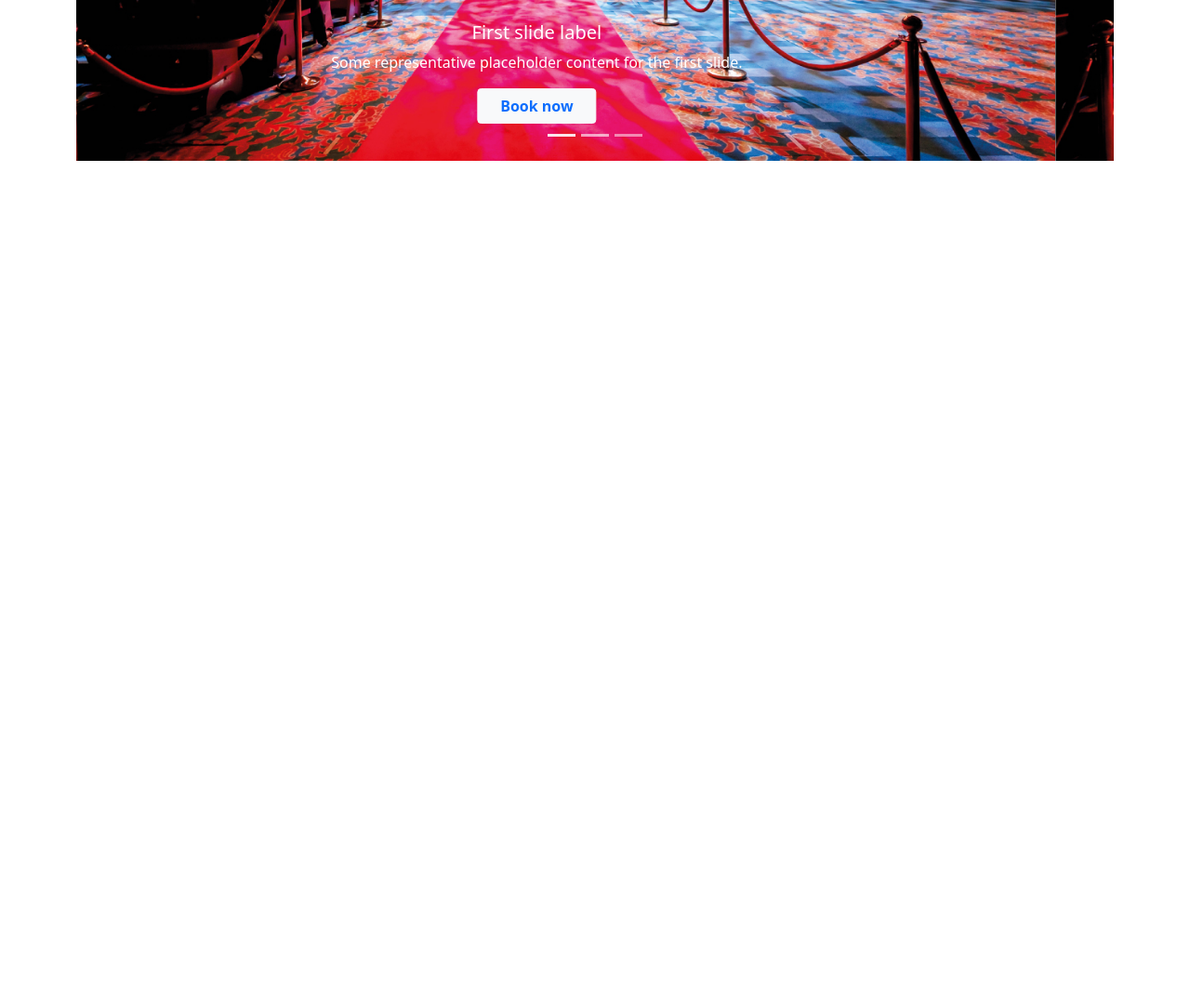
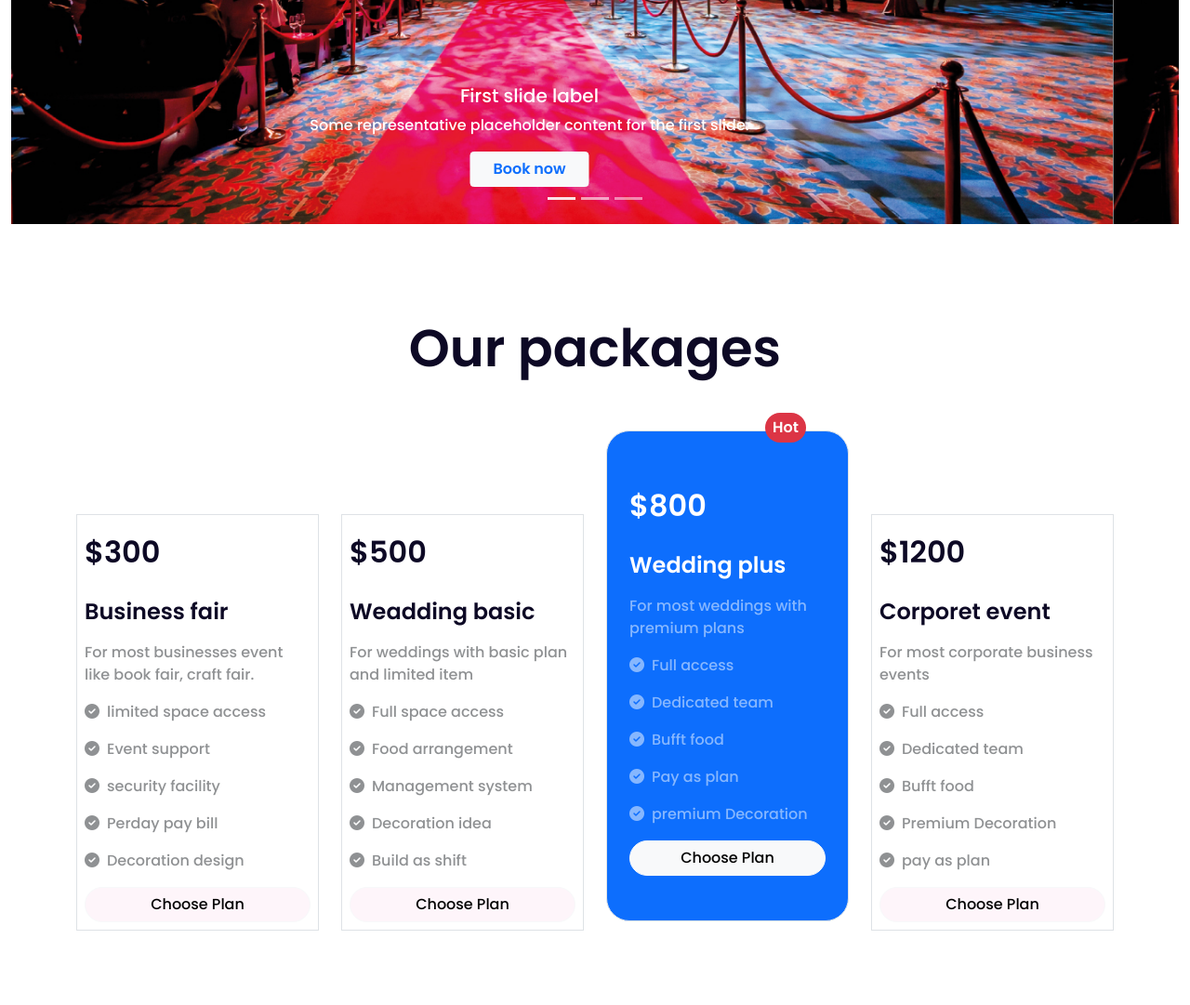
Before and after one commit to ibrahimkhalil188/PSC-Convention-Hall, a plain HTML site: page index.html in a window 1280 px wide. Shown: the part 433-1514 px from the top of the page at 93% size. Before the commit the page ends 800 px from the top, so only its background shows below. Drawn offline with nearby package versions, Linux system fonts and the light colour scheme.

Commit message:
plan card

```diff
--- a/index.html
+++ b/index.html
@@ -6,10 +6,14 @@
     <meta http-equiv="X-UA-Compatible" content="IE=edge">
     <meta name="viewport" content="width=device-width, initial-scale=1.0">
     <title>PSC convention center</title>
+    <!-- Font awesome cdn  -->
+    <script src="https://kit.fontawesome.com/6ffff6923d.js" crossorigin="anonymous"></script>
 
     <!-- Bootstrap cdn link  -->
     <link href="https://cdn.jsdelivr.net/npm/bootstrap@5.1.3/dist/css/bootstrap.min.css" rel="stylesheet"
         integrity="sha384-1BmE4kWBq78iYhFldvKuhfTAU6auU8tT94WrHftjDbrCEXSU1oBoqyl2QvZ6jIW3" crossorigin="anonymous">
+
+    <link rel="stylesheet" href="style.css">
 </head>
 
 <body>
@@ -45,7 +49,7 @@
         </nav>
 
         <!-- Banner section -->
-        <div class="container">
+        <div class="container-fluid">
             <div id="carouselExampleCaptions" class="carousel slide" data-bs-ride="carousel">
                 <div class="carousel-indicators">
                     <button type="button" data-bs-target="#carouselExampleCaptions" data-bs-slide-to="0" class="active"
@@ -96,9 +100,80 @@
                 </button>
             </div>
         </div>
-
+        <!-- carousel ent  -->
     </header>
     <main>
+        <!-- our Package start -->
+        <div class="container our-package ">
+            <h1 class="display-4 text-center pb-5 mb-5 fw-bolder">Our packages</h1>
+            <div class="row pt-5 mt-5">
+                <div class="col-lg-3 col-md-6">
+                    <div class="border p-2">
+                        <h2 class="fw-bold lh-lg">$300</h2>
+                        <h4 class="fw-bold lh-lg">Business fair</h4>
+                        <p>For most businesses event
+                            like book fair, craft fair.</p>
+                        <p class="text-opacity-50"><i class="fas fa-check-circle"></i>limited space access</p>
+                        <p><i class="fas fa-check-circle"></i>Event support</p>
+                        <p><i class="fas fa-check-circle"></i>security facility</p>
+                        <p><i class="fas fa-check-circle"></i>Perday pay bill</p>
+                        <p><i class="fas fa-check-circle"></i>Decoration design</p>
+                        <button class="btn btn-light rounded-pill w-100" style="background-color: #fef5fa;"> Choose
+                            Plan</button>
+                    </div>
+                </div>
+                <div class="col-lg-3 col-md-6">
+                    <div class="border p-2">
+                        <h2 class="fw-bold lh-lg">$500</h2>
+                        <h4 class="fw-bold lh-lg">Weadding basic</h4>
+                        <p>For weddings with basic plan
+
+                            and limited item</p>
+                        <p><i class="fas fa-check-circle"></i>Full space access
+                        </p>
+                        <p><i class="fas fa-check-circle"></i>Food arrangement
+                        </p>
+                        <p><i class="fas fa-check-circle"></i>Management system</p>
+                        <p><i class="fas fa-check-circle"></i>Decoration idea</p>
+                        <p><i class="fas fa-check-circle"></i>Build as shift</p>
+                        <button class="btn btn-light rounded-pill w-100" style="background-color: #fef5fa;"> Choose
+                            Plan</button>
+                    </div>
+                </div>
+                <div class="col-lg-3 col-md-6">
+                    <div class="border py-5 px-4 hot-plan bg-primary text-white">
+                        <span class="hot text-white fw-bolder border-2 rounded-pill bg-danger py-1 px-2">Hot</span>
+                        <h2 class="fw-bold lh-lg text-white">$800</h2>
+                        <h4 class="fw-bold lh-lg text-white">Wedding plus</h4>
+                        <p>For most weddings with
+                            premium plans</p>
+                        <p><i class="fas fa-check-circle"></i>Full access</p>
+                        <p><i class="fas fa-check-circle"></i>Dedicated team</p>
+                        <p><i class="fas fa-check-circle"></i>Bufft food</p>
+                        <p><i class="fas fa-check-circle"></i>Pay as plan</p>
+                        <p><i class="fas fa-check-circle"></i>premium Decoration</p>
+                        <button class="btn btn-light rounded-pill w-100"> Choose
+                            Plan</button>
+                    </div>
+                </div>
+                <div class="col-lg-3 col-md-6">
+                    <div class="border p-2">
+                        <h2 class="fw-bold lh-lg">$1200</h2>
+                        <h4 class="fw-bold lh-lg">Corporet event</h4>
+                        <p>For most corporate business
+
+                            events</p>
+                        <p><i class="fas fa-check-circle"></i>Full access</p>
+                        <p><i class="fas fa-check-circle"></i>Dedicated team</p>
+                        <p><i class="fas fa-check-circle"></i>Bufft food</p>
+                        <p><i class="fas fa-check-circle"></i>Premium Decoration</p>
+                        <p><i class="fas fa-check-circle"></i>pay as plan</p>
+                        <button class="btn btn-light rounded-pill w-100" style="background-color: #fef5fa;"> Choose
+                            Plan</button>
+                    </div>
+                </div>
+            </div>
+        </div>
 
 
     </main>
--- a/style.css
+++ b/style.css
@@ -0,0 +1,47 @@
+@import url('https://fonts.googleapis.com/css2?family=Montserrat:ital,wght@0,400;0,500;1,300&family=Poppins:ital,wght@0,500;0,600;1,500&family=Roboto+Condensed:wght@400;700&display=swap');
+
+
+body{
+    font-family: 'Poppins', sans-serif;
+}
+
+h1,h2,h3,h4{
+    color:#0D0925;
+    font-size: bold;
+}
+.banner{
+    height:calc(100vh - 10px);
+}
+.our-package{
+    margin-top: 100px;
+}
+.our-package p{
+    opacity: 0.5;
+}
+
+.hot-plan{
+    position: relative ;
+    top:-90px;
+    border-radius: 25px;
+}
+.hot{
+    position: absolute;
+    top:-20px;
+    left: 170px;
+}
+i{
+    padding-right: 8px;
+
+}
+    @media only screen and (max-width:992px) {
+        .hot-plan{
+            position: relative;
+            top:0px;
+            left:0px;
+        }
+        .hot{
+            position: relative;
+            top:-60px;
+            left: 250px;
+        }
+    }
```
